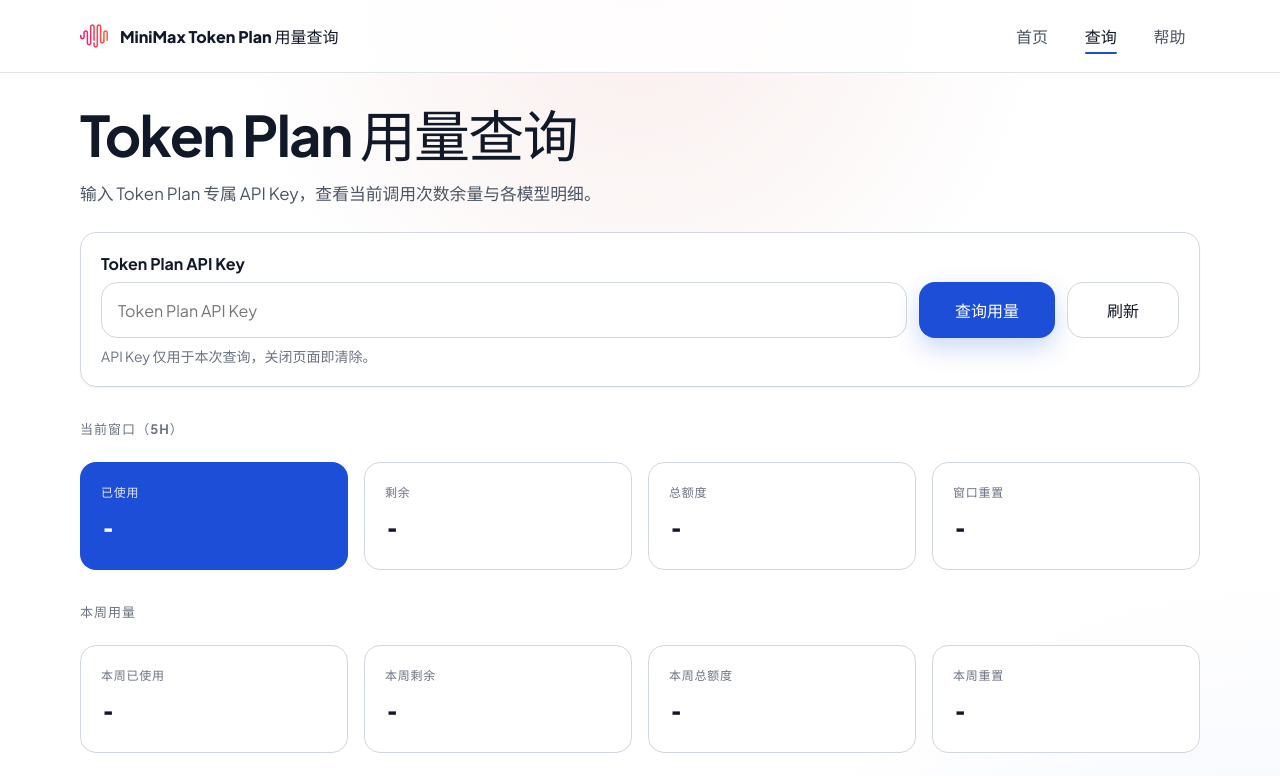
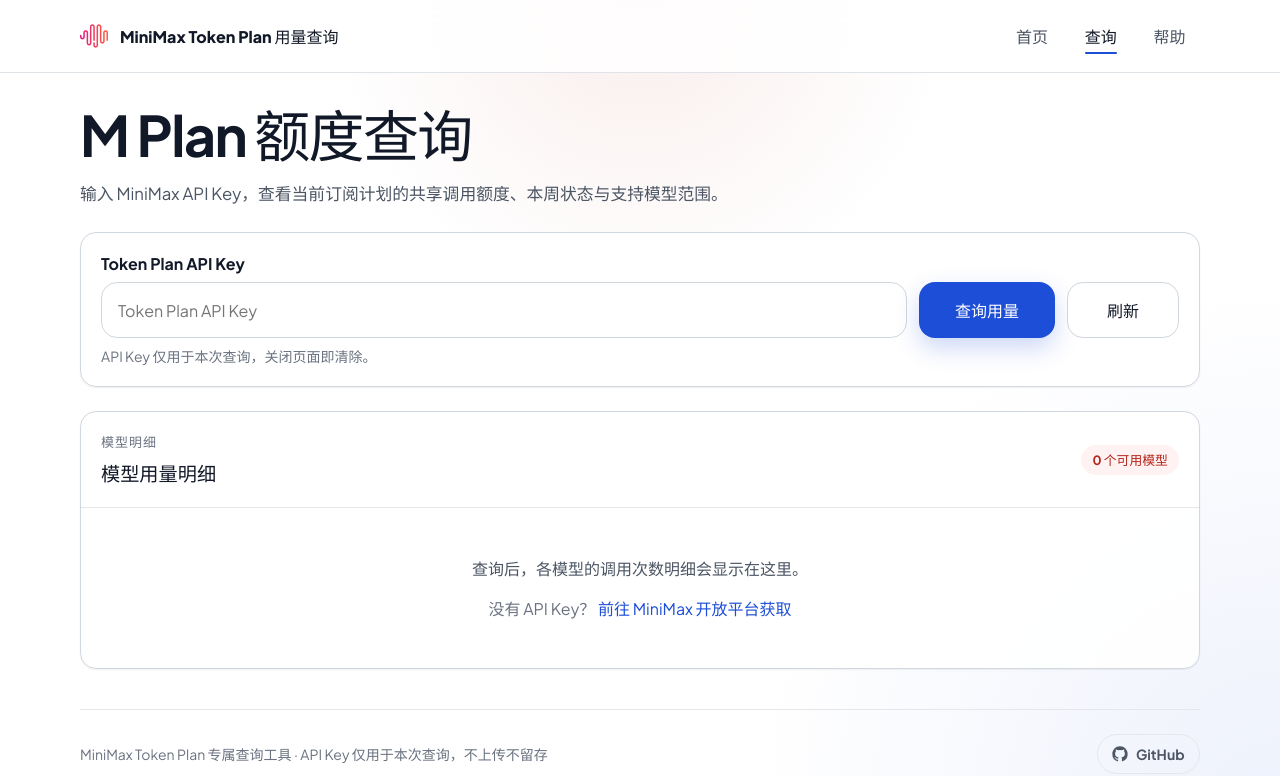
Before and after one commit to Eyozy/minimax-usage, a Nuxt app: page /usage in a window 1280 px wide. Shown: the top 776 px of the page. Built offline with nearby package versions, Linux system fonts and the light colour scheme.

Commit message:
fix: align usage calculation with official console

```diff
--- a/app/pages/usage.vue
+++ b/app/pages/usage.vue
@@ -3,8 +3,8 @@
 import { formatCountdown, formatNumber } from "../utils/api";
 
 useSeoMeta({
-  title: "查询 | MiniMax Token Plan 用量查询",
-  description: "输入 Token Plan 专属 API Key，查看当前调用次数余量与各模型明细。",
+  title: "查询 | MiniMax M Plan",
+  description: "输入 MiniMax API Key，查看当前订阅计划的共享调用额度、本周状态与支持模型范围。",
 });
 
 const query = useUsageQuery();
@@ -21,7 +21,11 @@
 let countdownTimer: number | null = null;
 
 onMounted(() => {
-  countdownTimer = window.setInterval(() => { now.value = Date.now(); }, 1000);
+  countdownTimer = window.setInterval(() => {
+    if (query.hasResult.value && query.vm.value) {
+      now.value = Date.now();
+    }
+  }, 1000);
 });
 
 onBeforeUnmount(() => {
@@ -30,23 +34,95 @@
 
 type SummaryItem = { label: string; value: string; tone?: "default" | "primary" };
 
+// 官方控制台对齐算法：当剩余未满额时，官方以向下取整统计已用 (即 100 - remainingPercent - 1)
+const currentUsedPercent = computed(() => {
+  const vm = query.vm.value;
+  if (!vm) return null;
+  if (vm.remainingPercent != null) {
+    return vm.remainingPercent === 100 ? 0 : Math.max(100 - vm.remainingPercent - 1, 0);
+  }
+  return vm.usedPercent;
+});
+
+const currentRemainPercent = computed(() => {
+  if (currentUsedPercent.value != null) {
+    return Math.max(100 - currentUsedPercent.value, 0);
+  }
+  return query.vm.value?.remainingPercent ?? null;
+});
+
 const currentItems = computed((): SummaryItem[] => {
   const vm = query.vm.value;
+  if (!vm) return [];
+
+  const usedDisplay = currentUsedPercent.value != null
+    ? `${currentUsedPercent.value}%`
+    : (vm.usedCount != null ? formatNumber(vm.usedCount) : "--");
+
+  const remainDisplay = currentRemainPercent.value != null
+    ? `${currentRemainPercent.value}%`
+    : (vm.remainingCount != null ? formatNumber(vm.remainingCount) : "--");
+
+  const totalDisplay = vm.totalCount != null && vm.totalCount > 0
+    ? formatNumber(vm.totalCount)
+    : "通用共享池";
+
   return [
-    { label: "已使用", value: formatNumber(vm?.usedCount), tone: "primary" },
-    { label: "剩余", value: formatNumber(vm?.remainingCount) },
-    { label: "总额度", value: formatNumber(vm?.totalCount) },
-    { label: "窗口重置", value: formatCountdown(vm?.resetTimestamp ?? null, now.value) },
+    { label: "当前剩余", value: remainDisplay, tone: "primary" },
+    { label: "已消耗", value: usedDisplay },
+    { label: "额度机制", value: totalDisplay },
+    { label: "窗口重置", value: formatCountdown(vm.resetTimestamp ?? null, now.value) },
   ];
+});
+
+const hasWeekly = computed(() => {
+  const vm = query.vm.value;
+  return Boolean(
+    vm && (
+      vm.weeklyRemainingPercent !== null ||
+      vm.weeklyResetTimestamp !== null ||
+      vm.weeklyTotalCount !== null
+    )
+  );
+});
+
+const weeklyUsedPercent = computed(() => {
+  const vm = query.vm.value;
+  if (!vm) return null;
+  if (vm.weeklyRemainingPercent != null) {
+    return vm.weeklyRemainingPercent === 100 ? 0 : Math.max(100 - vm.weeklyRemainingPercent - 1, 0);
+  }
+  return vm.weeklyUsedPercent;
+});
+
+const weeklyRemainPercent = computed(() => {
+  if (weeklyUsedPercent.value != null) {
+    return Math.max(100 - weeklyUsedPercent.value, 0);
+  }
+  return query.vm.value?.weeklyRemainingPercent ?? null;
 });
 
 const weeklyItems = computed((): SummaryItem[] => {
   const vm = query.vm.value;
+  if (!vm) return [];
+
+  const weeklyRemainDisplay = weeklyRemainPercent.value != null
+    ? `${weeklyRemainPercent.value}%`
+    : (vm.weeklyRemainingCount != null ? formatNumber(vm.weeklyRemainingCount) : "--");
+
+  const weeklyUsedDisplay = weeklyUsedPercent.value != null
+    ? `${weeklyUsedPercent.value}%`
+    : (vm.weeklyUsedCount != null ? formatNumber(vm.weeklyUsedCount) : "--");
+
+  const weeklyTotalDisplay = vm.weeklyTotalCount != null && vm.weeklyTotalCount > 0
+    ? formatNumber(vm.weeklyTotalCount)
+    : "全模型共享";
+
   return [
-    { label: "本周已使用", value: formatNumber(vm?.weeklyUsedCount) },
-    { label: "本周剩余", value: formatNumber(vm?.weeklyRemainingCount) },
-    { label: "本周总额度", value: formatNumber(vm?.weeklyTotalCount) },
-    { label: "本周重置", value: formatCountdown(vm?.weeklyResetTimestamp ?? null, now.value) },
+    { label: "本周剩余", value: weeklyRemainDisplay, tone: "primary" },
+    { label: "本周已用", value: weeklyUsedDisplay },
+    { label: "额度机制", value: weeklyTotalDisplay },
+    { label: "本周重置", value: formatCountdown(vm.weeklyResetTimestamp ?? null, now.value) },
   ];
 });
 </script>
@@ -54,8 +130,8 @@
 <template>
   <div class="usage-page">
     <section class="usage-hero">
-      <h1 class="page-title">Token Plan 用量查询</h1>
-      <p class="page-lead">输入 Token Plan 专属 API Key，查看当前调用次数余量与各模型明细。</p>
+      <h1 id="shared-quota-title" class="page-title">M Plan 额度查询</h1>
+      <p class="page-lead">输入 MiniMax API Key，查看当前订阅计划的共享调用额度、本周状态与支持模型范围。</p>
     </section>
 
     <ApiKeyForm
@@ -74,25 +150,31 @@
     />
 
     <UsageSummarySection
-      title="当前窗口（5h）"
-      :subtitle="query.vm.value?.primaryModelName"
-      progress-label="当前窗口使用进度（5h）"
-      :progress-value="query.vm.value?.usedPercent"
+      v-if="query.hasResult.value && query.vm.value"
+      title="当前 5 小时配额"
+      subtitle="控制文本、图像与语音等非视频模型"
+      progress-label="当前 5 小时使用进度"
+      :progress-value="currentUsedPercent"
       :items="currentItems"
     />
 
     <UsageSummarySection
-      v-if="query.vm.value?.weeklyTotalCount !== null"
-      title="本周用量"
-      :subtitle="query.vm.value?.primaryModelName"
+      v-if="query.hasResult.value && hasWeekly"
+      title="本周累计配额"
+      subtitle="全模型共享周度总上限 · 包含 H3 视频模型"
       progress-label="本周使用进度"
-      :progress-value="query.vm.value?.weeklyUsedPercent"
+      :progress-value="weeklyUsedPercent"
       :items="weeklyItems"
     />
 
     <ModelsList :models="query.vm.value?.models ?? []" />
 
-    <RawResponsePanel v-if="query.hasResult.value" :raw="query.vm.value?.raw" :expanded="query.jsonExpanded.value" @toggle="query.toggleJson()" />
+    <RawResponsePanel
+      v-if="query.hasResult.value"
+      :raw="query.vm.value?.raw"
+      :expanded="query.jsonExpanded.value"
+      @toggle="query.toggleJson()"
+    />
   </div>
 </template>
 
--- a/src/lib/remains.ts
+++ b/src/lib/remains.ts
@@ -1,7 +1,7 @@
 import type { UsageViewModel } from "../../shared/usage.js";
 
 const REMAINS_ENDPOINT =
-  "https://www.minimaxi.com/v1/api/openplatform/coding_plan/remains";
+  "https://www.minimax.cn/v1/token_plan/remains";
 
 type ModelRemain = {
   start_time?: number;
@@ -9,9 +9,15 @@
   remains_time?: number;
   current_interval_total_count?: number;
   current_interval_usage_count?: number;
+  current_interval_remaining_percent?: number;
+  current_interval_status?: number;
   model_name?: string;
   current_weekly_total_count?: number;
   current_weekly_usage_count?: number;
+  current_weekly_remaining_percent?: number;
+  current_weekly_status?: number;
+  weekly_start_time?: number;
+  weekly_end_time?: number;
   weekly_remains_time?: number;
 };
 
@@ -48,10 +54,14 @@
   remainingCount: null,
   usedCount: null,
   usedPercent: null,
+  remainingPercent: null,
+  intervalStatus: null,
   weeklyTotalCount: null,
   weeklyUsedCount: null,
   weeklyRemainingCount: null,
   weeklyUsedPercent: null,
+  weeklyRemainingPercent: null,
+  weeklyStatus: null,
   weeklyResetTimestamp: null,
   weeklyResetInLabel: "",
   models: [],
@@ -95,18 +105,9 @@
   return `${String(minutes).padStart(2, "0")}:${String(seconds).padStart(2, "0")}`;
 }
 
-function buildModelCard(model: ModelRemain) {
-  const totalCount = model.current_interval_total_count ?? 0;
-  const remainingCount = model.current_interval_usage_count ?? 0;
-  return {
-    name: model.model_name ?? "Unknown Model",
-    timeWindow: typeof model.start_time === "number" && typeof model.end_time === "number"
-      ? `${formatTime(model.start_time)} ~ ${formatTime(model.end_time)}`
-      : "",
-    totalCount,
-    remainingCount,
-    usedCount: Math.max(totalCount - remainingCount, 0),
-  };
+function buildModelItem(model: ModelRemain) {
+  const name = model.model_name === "general" ? "General (M Plan 通用共享池)" : (model.model_name ?? "Unknown Model");
+  return { name };
 }
 
 export function validateApiKey(apiKey: string) {
@@ -146,23 +147,59 @@
       : buildErrorViewModel(result.summary, result.raw);
   }
 
-  const totalCount = primaryModel.current_interval_total_count ?? 0;
-  const remainingCount = primaryModel.current_interval_usage_count ?? 0;
-  const usedCount = Math.max(totalCount - remainingCount, 0);
-  const weeklyTotalCount = primaryModel.current_weekly_total_count ?? 0;
-  const weeklyRemainingCount = primaryModel.current_weekly_usage_count ?? 0;
-  const weeklyUsedCount = Math.max(weeklyTotalCount - weeklyRemainingCount, 0);
-  const hasWeeklyQuota = weeklyTotalCount > 0 || weeklyRemainingCount > 0;
-  const hasTimeWindow = typeof primaryModel.start_time === "number" && typeof primaryModel.end_time === "number";
-  const filteredModels = models
-    .filter(m => m.current_interval_total_count !== 0 || m.current_interval_usage_count !== 0)
-    .map(buildModelCard);
+  const rawTotal = primaryModel.current_interval_total_count ?? 0;
+  const rawRemaining = primaryModel.current_interval_usage_count ?? 0;
+  const hasCountQuota = rawTotal > 0;
+  const totalCount = hasCountQuota ? rawTotal : null;
+  const remainingCount = hasCountQuota ? rawRemaining : null;
+  const usedCount = hasCountQuota ? Math.max(rawTotal - rawRemaining, 0) : null;
+
+  const rawRemainingPercent = primaryModel.current_interval_remaining_percent ?? null;
+  let usedPercent: number | null = null;
+  let remainingPercent: number | null = null;
+
+  if (rawRemainingPercent != null) {
+    remainingPercent = rawRemainingPercent;
+    usedPercent = Math.max(100 - rawRemainingPercent, 0);
+  } else if (hasCountQuota && totalCount! > 0) {
+    usedPercent = Math.round((usedCount! / totalCount!) * 100);
+    remainingPercent = Math.max(100 - usedPercent, 0);
+  }
+
+  const rawWeeklyTotal = primaryModel.current_weekly_total_count ?? 0;
+  const rawWeeklyRemaining = primaryModel.current_weekly_usage_count ?? 0;
+  const hasWeeklyCount = rawWeeklyTotal > 0;
+  const weeklyTotalCount = hasWeeklyCount ? rawWeeklyTotal : null;
+  const weeklyRemainingCount = hasWeeklyCount ? rawWeeklyRemaining : null;
+  const weeklyUsedCount = hasWeeklyCount ? Math.max(rawWeeklyTotal - rawWeeklyRemaining, 0) : null;
+
+  const rawWeeklyRemainingPercent = primaryModel.current_weekly_remaining_percent ?? null;
+  let weeklyUsedPercent: number | null = null;
+  let weeklyRemainingPercent: number | null = null;
+
+  if (rawWeeklyRemainingPercent != null) {
+    weeklyRemainingPercent = rawWeeklyRemainingPercent;
+    weeklyUsedPercent = Math.max(100 - rawWeeklyRemainingPercent, 0);
+  } else if (hasWeeklyCount && weeklyTotalCount! > 0) {
+    weeklyUsedPercent = Math.round((weeklyUsedCount! / weeklyTotalCount!) * 100);
+    weeklyRemainingPercent = Math.max(100 - weeklyUsedPercent, 0);
+  }
+
+  const hasWeeklyQuota =
+    hasWeeklyCount ||
+    weeklyRemainingPercent != null ||
+    typeof primaryModel.weekly_remains_time === "number";
+
+  const hasTimeWindow =
+    typeof primaryModel.start_time === "number" && typeof primaryModel.end_time === "number";
+
+  const mappedModels = models.map(buildModelItem);
 
   return {
     ok: result.ok,
     statusLabel,
     raw: result.raw,
-    primaryModelName: primaryModel.model_name ?? "",
+    primaryModelName: primaryModel.model_name === "general" ? "General (M Plan 统一共享池)" : (primaryModel.model_name ?? ""),
     timeWindow: hasTimeWindow
       ? `${formatDateTime(primaryModel.start_time!)} ~ ${formatTime(primaryModel.end_time!)} (UTC+8)`
       : "",
@@ -171,18 +208,22 @@
     totalCount,
     remainingCount,
     usedCount,
-    usedPercent: totalCount > 0 ? Math.round((usedCount / totalCount) * 100) : 0,
-    weeklyTotalCount: hasWeeklyQuota ? weeklyTotalCount : null,
-    weeklyUsedCount: hasWeeklyQuota ? weeklyUsedCount : null,
-    weeklyRemainingCount: hasWeeklyQuota ? weeklyRemainingCount : null,
-    weeklyUsedPercent: hasWeeklyQuota && weeklyTotalCount > 0 ? Math.round((weeklyUsedCount / weeklyTotalCount) * 100) : null,
+    usedPercent,
+    remainingPercent,
+    intervalStatus: primaryModel.current_interval_status ?? null,
+    weeklyTotalCount,
+    weeklyUsedCount,
+    weeklyRemainingCount,
+    weeklyUsedPercent,
+    weeklyRemainingPercent,
+    weeklyStatus: primaryModel.current_weekly_status ?? null,
     weeklyResetTimestamp: hasWeeklyQuota && typeof primaryModel.weekly_remains_time === "number"
       ? Date.now() + primaryModel.weekly_remains_time
       : null,
     weeklyResetInLabel: hasWeeklyQuota && typeof primaryModel.weekly_remains_time === "number"
       ? formatResetIn(primaryModel.weekly_remains_time)
       : "",
-    models: filteredModels,
+    models: mappedModels,
   };
 }
 
@@ -209,7 +250,7 @@
     }
 
     if (statusCode === 1004) {
-      return { ok: false, statusCode, summary: "请检查 API Key 是否正确", raw: payload };
+      return { ok: false, statusCode, summary: "API Key 鉴权失败：请确认 Key 有效，且属于国内开放平台订阅（非海外版）", raw: payload };
     }
 
     return {
```
Also changed, not shown: app/composables/useUsageQuery.ts (+14 -0 lines), shared/usage.ts (+9 -4 lines).
